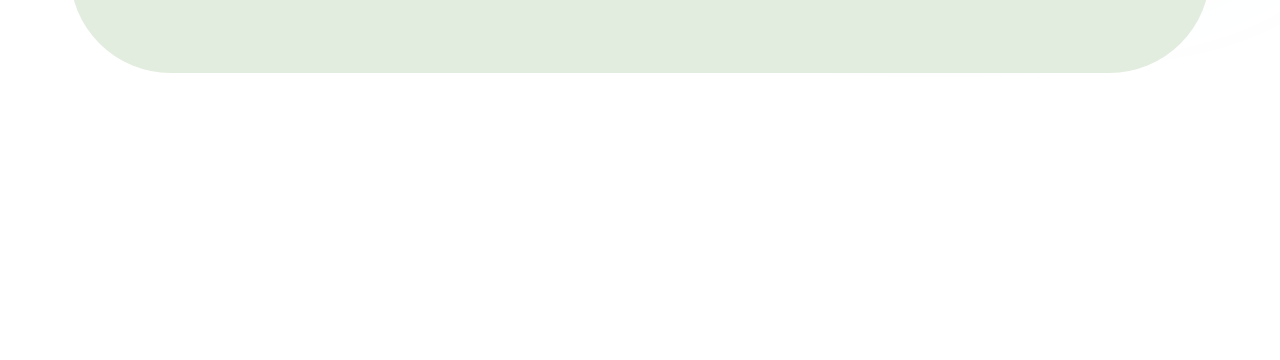
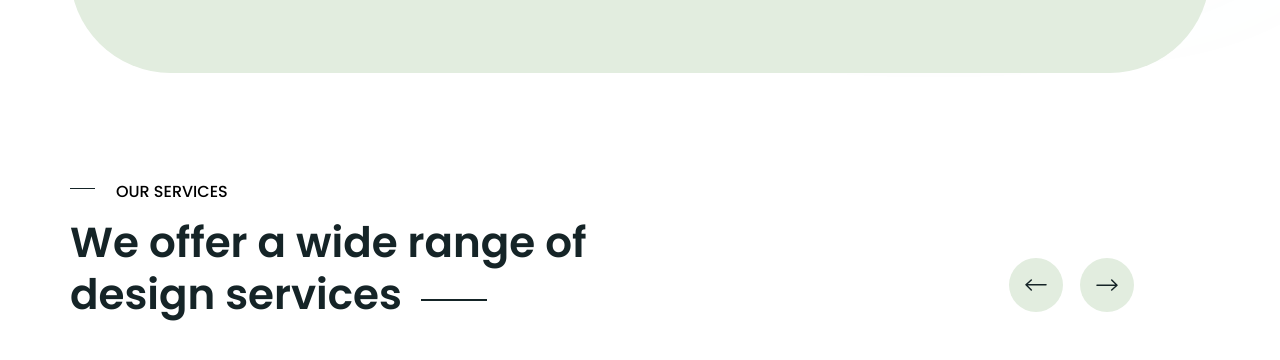
Before and after one commit to T-feww66/f8-project-03-2, a plain HTML site: page index.html in a window 1280 px wide. Shown: the part 922-1282 px from the top of the page. Drawn offline with nearby package versions, Linux system fonts and the light colour scheme.

Commit message:
service top

```diff
--- a/assets/css/style.css
+++ b/assets/css/style.css
@@ -75,10 +75,10 @@ a {
 
 .header__inner::after {
     content: "";
+    display: inline-block;
     position: absolute;
     left: 0;
-    bottom: -12px;
-    display: inline-block;
+    bottom: -11px;
     width: 100%;
     height: 1px;
     background: linear-gradient(
@@ -124,6 +124,7 @@ a {
     content: "";
     display: inline-block;
     position: absolute;
+    z-index: 4;
     left: 0;
     bottom: -26px;
     width: 16px;
@@ -289,3 +290,85 @@ a {
     align-items: center;
     gap: 0 11px;
 }
+
+/* Service */
+.service {
+    margin-top: 50px;
+    padding: 56px 0;
+    font-family: "Poppins", sans-serif;
+}
+
+.section-tilte {
+    position: relative;
+    font-size: 1.6rem;
+    font-weight: 500;
+    line-height: 1.62;
+    margin-bottom: 12px;
+    margin-left: 46px;
+}
+
+.section-tilte::before {
+    content: "";
+    position: absolute;
+    left: -46px;
+    bottom: 16px;
+    display: inline-block;
+    background-color: var(--color-black);
+    width: 25px;
+    height: 1px;
+    margin-right: 21px;
+}
+
+.service__row {
+    padding-right: 76px;
+    display: flex;
+    justify-content: space-between;
+}
+
+.section-heading {
+    position: relative;
+    color: var(--color-black);
+    font-size: 4.2rem;
+    font-weight: 600;
+    line-height: 1.23;
+}
+.section-heading::after {
+    content: "";
+    display: inline-block;
+    position: absolute;
+    right: 103px;
+    bottom: 19px;
+    background-color: var(--color-black);
+    width: 66px;
+    height: 2px;
+}
+
+.service__heading {
+    max-width: 520px;
+}
+
+.service__control {
+    display: flex;
+    gap: 0px 17px;
+    margin-top: 41px;
+}
+
+.service__icon {
+    display: flex;
+    align-items: center;
+    justify-content: center;
+    width: 54px;
+    height: 54px;
+    border-radius: 50%;
+    color: var(--color-black);
+    background-color: var(--color-light-green);
+}
+
+.service__icon:hover {
+    color: var(--white-color);
+    background-color: var(--primary-color);
+}
+
+.service__icon--prev {
+    transform: rotate(180deg);
+}
--- a/index.html
+++ b/index.html
@@ -156,12 +156,26 @@
 
                         <div class="hero__media">
                             <div class="hero__flower">
-                                <img src="./assets/images/icon/flower.svg" alt="" class="hero__flower--flower">
-                                <img src="./assets/images/icon/day.svg" alt="">
+                                <img
+                                    src="./assets/images/icon/flower.svg"
+                                    alt=""
+                                    class="hero__flower--flower"
+                                />
+                                <img
+                                    src="./assets/images/icon/day.svg"
+                                    alt=""
+                                />
                             </div>
                             <div class="hero__flower--reverse">
-                                <img src="./assets/images/icon/flower.svg" alt="" class="hero__flower--flower">
-                                <img src="./assets/images/icon/day.svg" alt="">
+                                <img
+                                    src="./assets/images/icon/flower.svg"
+                                    alt=""
+                                    class="hero__flower--flower"
+                                />
+                                <img
+                                    src="./assets/images/icon/day.svg"
+                                    alt=""
+                                />
                             </div>
                             <span class="hero__media--background"></span>
                             <div class="hero__images">
@@ -202,27 +216,94 @@
                 <div class="container">
                     <div class="logo__inner">
                         <a href="#!" class="logo__link">
-                            <img src="./assets/images/icon/google.svg" alt="Google">
+                            <img
+                                src="./assets/images/icon/google.svg"
+                                alt="Google"
+                            />
                         </a>
                         <a href="#!" class="logo__link">
-                            <img src="./assets/images/icon/slack.svg" alt="Slack">
+                            <img
+                                src="./assets/images/icon/slack.svg"
+                                alt="Slack"
+                            />
                         </a>
                         <a href="#!" class="logo__link">
                             <figure class="logo__row">
-                                <img src="./assets/images/icon/discord-icon.svg" alt="Discord">
-                                <img src="./assets/images/icon/agworld.svg" alt="Agworld">
+                                <img
+                                    src="./assets/images/icon/discord-icon.svg"
+                                    alt="Discord"
+                                />
+                                <img
+                                    src="./assets/images/icon/agworld.svg"
+                                    alt="Agworld"
+                                />
                             </figure>
                         </a>
                         <a href="#!" class="logo__link">
-                            <img src="./assets/images/icon/tiotinto.svg" alt="Riotinto">
+                            <img
+                                src="./assets/images/icon/tiotinto.svg"
+                                alt="Riotinto"
+                            />
                         </a>
                         <a href="#!" class="logo__link">
-                            <img src="./assets/images/icon/heroku.svg" alt="Heroku">
+                            <img
+                                src="./assets/images/icon/heroku.svg"
+                                alt="Heroku"
+                            />
                         </a>
-
                     </div>
                 </div>
             </article>
+
+            <section class="service">
+                <div class="container">
+                    <section class="service__content">
+                        <p class="section-tilte">OUR SERVICES</p>
+
+                        <div class="service__row">
+                            <h2 class="section-heading service__heading">
+                                We offer a wide range of design services
+                            </h2>
+                            <div class="service__control">
+                                <div class="service__icon service__icon--prev">
+                                    <svg
+                                        width="22"
+                                        height="12"
+                                        viewBox="0 0 22 12"
+                                        fill="none"
+                                        xmlns="http://www.w3.org/2000/svg"
+                                    >
+                                        <path
+                                            d="M1 6.29412H21M21 6.29412L15.7059 1M21 6.29412L15.7059 11"
+                                            stroke="currentColor"
+                                            stroke-width="1.5"
+                                            stroke-linecap="round"
+                                            stroke-linejoin="round"
+                                        />
+                                    </svg>
+                                </div>
+                                <div class="service__icon">
+                                    <svg
+                                        width="22"
+                                        height="12"
+                                        viewBox="0 0 22 12"
+                                        fill="none"
+                                        xmlns="http://www.w3.org/2000/svg"
+                                    >
+                                        <path
+                                            d="M1 6.29412H21M21 6.29412L15.7059 1M21 6.29412L15.7059 11"
+                                            stroke="currentColor"
+                                            stroke-width="1.5"
+                                            stroke-linecap="round"
+                                            stroke-linejoin="round"
+                                        />
+                                    </svg>
+                                </div>
+                            </div>
+                        </div>
+                    </section>
+                </div>
+            </section>
         </main>
 
         <script>
```
